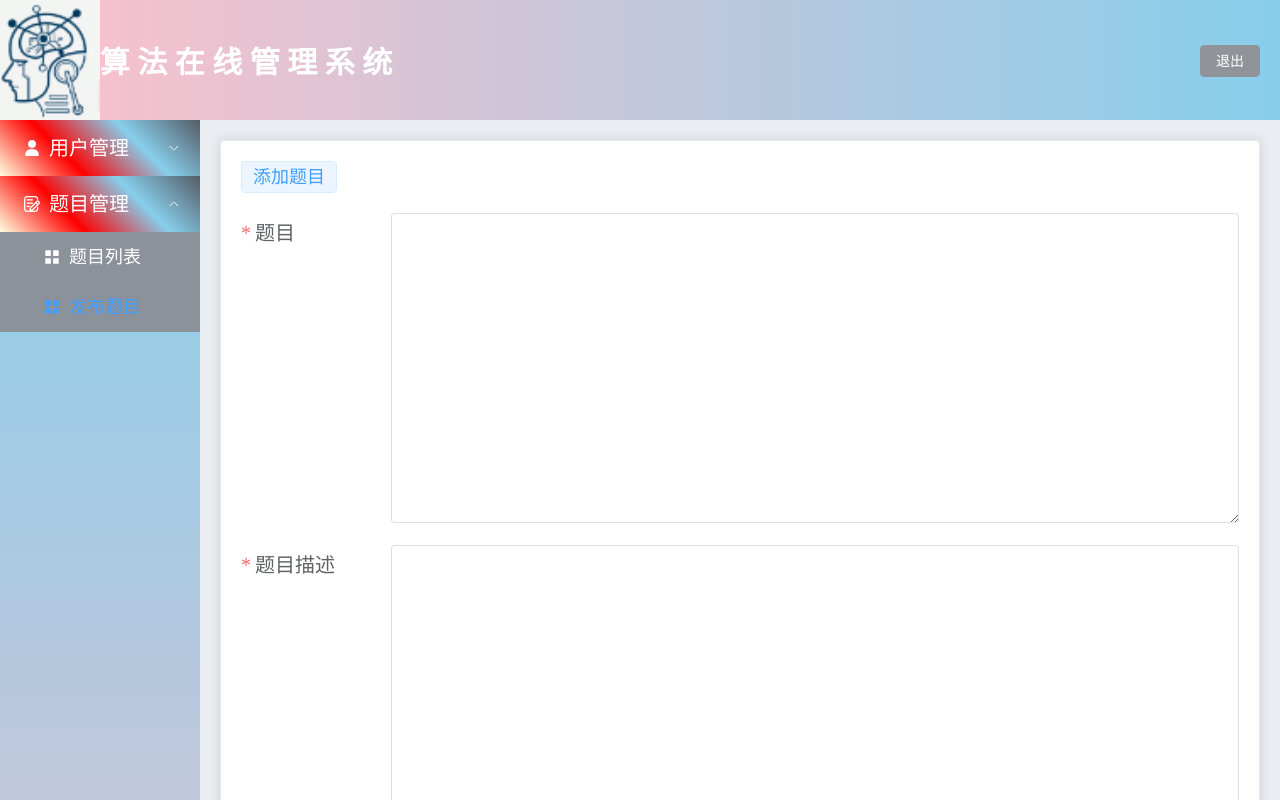
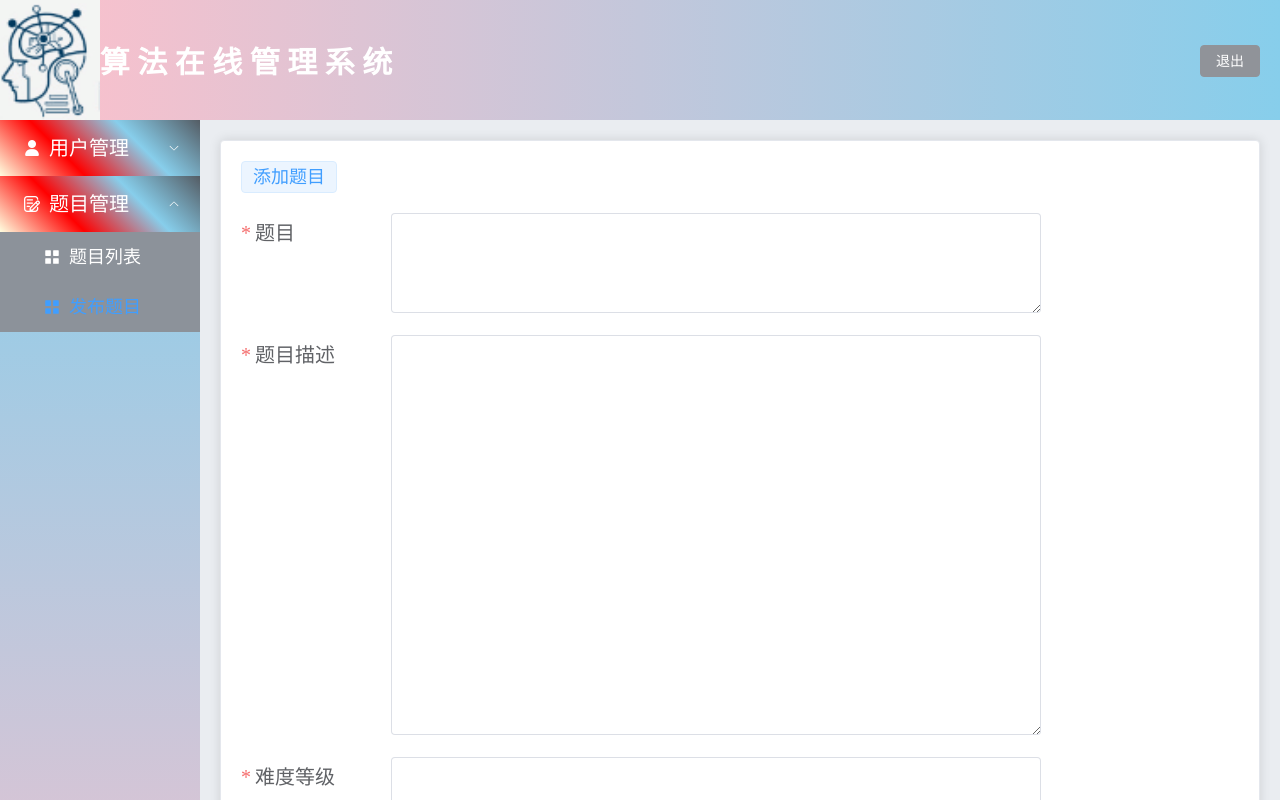
Before and after one commit to linda2618/Algorithmic_platform, a Vue app: page /home/addQuestion in a window 1280 px wide. Shown: the top 800 px of the page. Built offline with nearby package versions, Linux system fonts and the light colour scheme.

Commit message:
后台管理系统搭建

```diff
--- a/src/assets/css/Index/footer.css
+++ b/src/assets/css/Index/footer.less
@@ -1,5 +1,5 @@
 .footer {
-    height: 500px;
+    height: 620px;
     color:#fff;
     background-color: #000;
 }
@@ -11,7 +11,7 @@
 .mod_help {
     display: flex;
     justify-content: space-around;
-    height: 300px;
+    height: 350px;
     border-bottom: 1px solid #ccc;
     padding-top: 45px;
 }
@@ -25,7 +25,7 @@
 }
 .mod_help ul li {
     font-size: 20px;
-    margin-bottom: 10px;
+    margin-bottom: 16px;
 }
 .mod_help ul li h5 img{
     width: 75px;
--- /dev/null
+++ b/src/assets/css/Index/main.css
@@ -0,0 +1,13 @@
+.index_body {
+  background-color: #f7f8fa;
+}
+.index_body .container {
+  margin-top: 40px;
+  width: 1520px;
+  margin: 0 auto;
+  background-color: #fff;
+}
+.index_body .container .study {
+  height: 100px;
+  background-color: #9c9899;
+}
--- /dev/null
+++ b/src/assets/css/Index/main.less
@@ -0,0 +1,16 @@
+.index_body {
+    background-color: rgb(247, 248, 250);
+
+    .container {
+        margin-top: 40px;
+        width: 1520px;
+        margin: 0 auto;
+        background-color: #fff;
+
+        .study {
+            height: 100px;
+            background-color: rgb(156, 152, 153);
+        }
+
+    }
+}
--- a/src/components/AddQuestion/index.vue
+++ b/src/components/AddQuestion/index.vue
@@ -4,12 +4,13 @@
             <el-tag class="header-title" size="large" type="primary">添加题目</el-tag>
 
             <el-form ref="QuestionDetailRef" :label-position="labelPosition" label-width="150px" :model="QuestionDetail"
-                :rules="QuestionDetailRules" style="max-width: 1000px" :size="size">
+                :rules="QuestionDetailRules" style="max-width: 800px" :size="size">
                 <el-form-item prop="title" label="题目">
-                    <el-input v-model="QuestionDetail.title" type="textarea" :rows="10" clearable />
+                    <el-input v-model="QuestionDetail.title" type="textarea" :rows="3" clearable />
                 </el-form-item>
                 <el-form-item prop="description" label="题目描述">
-                    <el-input v-model="QuestionDetail.description" type="textarea" :rows="18" clearable />
+                    <el-input v-model="QuestionDetail.description" type="textarea" :rows="13" clearable
+                        class="description" />
                 </el-form-item>
                 <el-form-item prop="degree" label="难度等级">
                     <el-input v-model="QuestionDetail.degree" clearable />
@@ -87,21 +88,20 @@ const AddQuestion = async () => {
 <style  lang="less" scoped>
 .addQues {
 
-    ::v-deep .el-textarea__inner {
-
+    :deep(.el-textarea__inner) {
         font-size: 20px;
     }
 
-    ::v-deep .el-form-item__label {
+    :deep(.el-form-item__label) {
         font-size: 20px;
     }
 
-    ::v-deep .el-input__inner {
+    :deep(.el-input__inner) {
         height: 50px;
         font-size: 18px;
     }
 
-    ::v-deep .el-form-item {
+    :deep(.el-form-item) {
         font-style: 20px;
     }
 }
@@ -110,4 +110,10 @@ const AddQuestion = async () => {
     font-size: 18px;
     margin-bottom: 20px;
 }
+
+.description {
+    overflow: hidden;
+    white-space: nowrap;
+    text-overflow: ellipsis;
+}
 </style>
--- a/src/components/Question/index.vue
+++ b/src/components/Question/index.vue
@@ -28,8 +28,8 @@
             <el-tag class="header-title" size="large" type="success">题目列表</el-tag>
             <el-table :data="questionList" stripe border style="width: 100%">
                 <el-table-column type="index" />
-                <el-table-column prop="title" label="题目" width="360" />
-                <el-table-column prop="description" label="题目描述" width="440" />
+                <el-table-column prop="title" label="题目" width="260" />
+                <el-table-column prop="description" label="题目描述(简述)" width="540" />
                 <el-table-column prop="degree" label="难度等级" width="110">
                     <template v-slot="scope">
                         <el-tag type="primary" v-if="scope.row.degree === '简单'">简单</el-tag>
@@ -50,7 +50,7 @@
                 <el-table-column label="操作" width="150">
                     <template v-slot="scope">
                         <!-- 修改按钮 -->
-                        <el-tooltip class="item" effect="dark" content="跳转修改题目" placement="top" :enterable="false">
+                        <el-tooltip class="item" effect="dark" content="展开/修改题目" placement="top" :enterable="false">
                             <el-button type="primary" class="iconfont icon-zuoti" circle
                                 @click="goUpdatePage(scope.row._id)" size="large">
                             </el-button>
@@ -153,5 +153,16 @@ const removeQuestionById = async (_id) => {
 
 .el-table {
     font-size: 20px;
+
+    :deep(.cell) {
+        height: 92px;
+    }
 }
+
+// .description {
+//     // height: 120px;
+//     overflow: hidden;
+//     white-space: nowrap;
+//     text-overflow: ellipsis;
+// }
 </style>
--- a/src/components/home.vue
+++ b/src/components/home.vue
@@ -137,7 +137,7 @@ const logout = () => {
 .el-aside {
     background: linear-gradient(to bottom, skyblue, pink);
 
-    ::v-deep .el-sub-menu__title {
+    :deep(.el-sub-menu__title) {
         font-size: 20px;
         background: linear-gradient(45deg, lightyellow, red, skyblue, transparent);
     }
--- a/src/pages/Index/Footer.vue
+++ b/src/pages/Index/Footer.vue
@@ -60,7 +60,7 @@
 </template>
 
 <script setup>
-import '@/assets/css/Index/footer.css'
+import '@/assets/css/Index/footer.less'
 </script>
 
 <style lang="less" scoped>
--- a/src/pages/Index/Main.vue
+++ b/src/pages/Index/Main.vue
@@ -10,24 +10,9 @@
 </template>
 
 <script setup>
-
+import '@/assets/css/Index/main.less'
 </script>
 
 <style lang="less" scoped>
-.index_body {
-    background-color: rgb(247, 248, 250);
 
-    .container {
-        margin-top: 40px;
-        width: 1500px;
-        margin: 0 auto;
-        background-color: #fff;
-
-        .study {
-            height: 100px;
-            background-color: rgb(156, 152, 153);
-        }
-
-    }
-}
 </style>
--- a/src/pages/Login/index.vue
+++ b/src/pages/Login/index.vue
@@ -247,11 +247,6 @@ body {
 
 .demo-tabs {
     margin-left: 10px;
-
-    // 样式穿透
-    // ::v-deep .label_box {
-
-    // }
 }
 
 .title {
```
